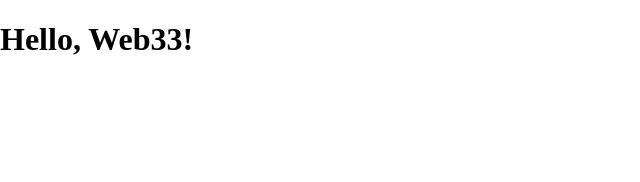
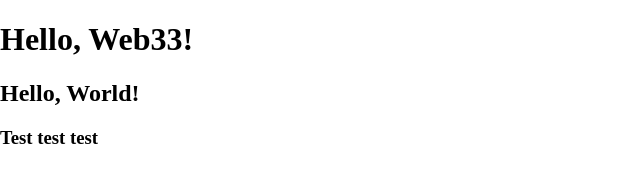
Before and after one commit to luxshd/lesson10, a plain HTML site: page index.html in a window 1280 px wide. Shown: the whole page, without its empty margins (0-640 px from the left). Drawn offline with Linux system fonts and the light colour scheme.

Commit message:
add h2 and h3

```diff
--- a/index.html
+++ b/index.html
@@ -10,5 +10,8 @@
 
     <h1>Hello, Web33!</h1>
 
+    <h2>Hello, World!</h2>
+
+    <h3>Test test test</h3>
 </body>
 </html>
```
